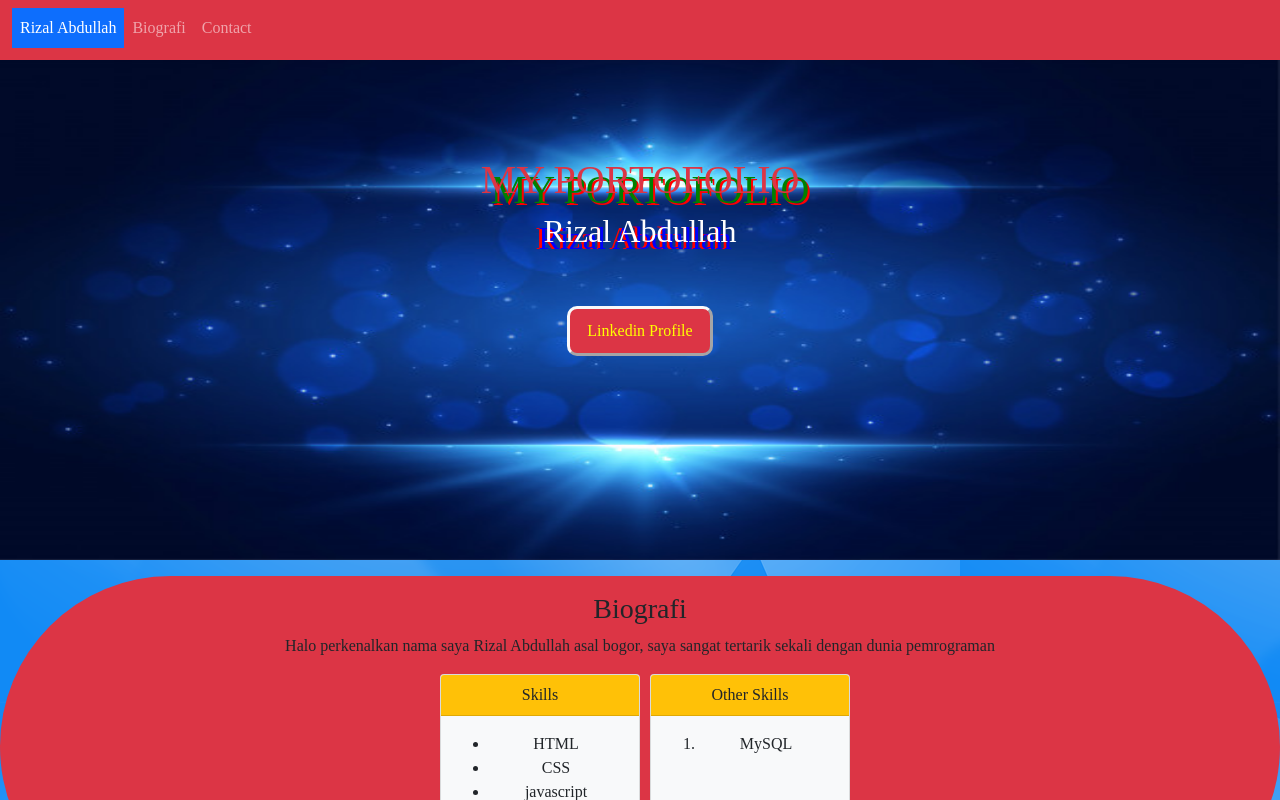
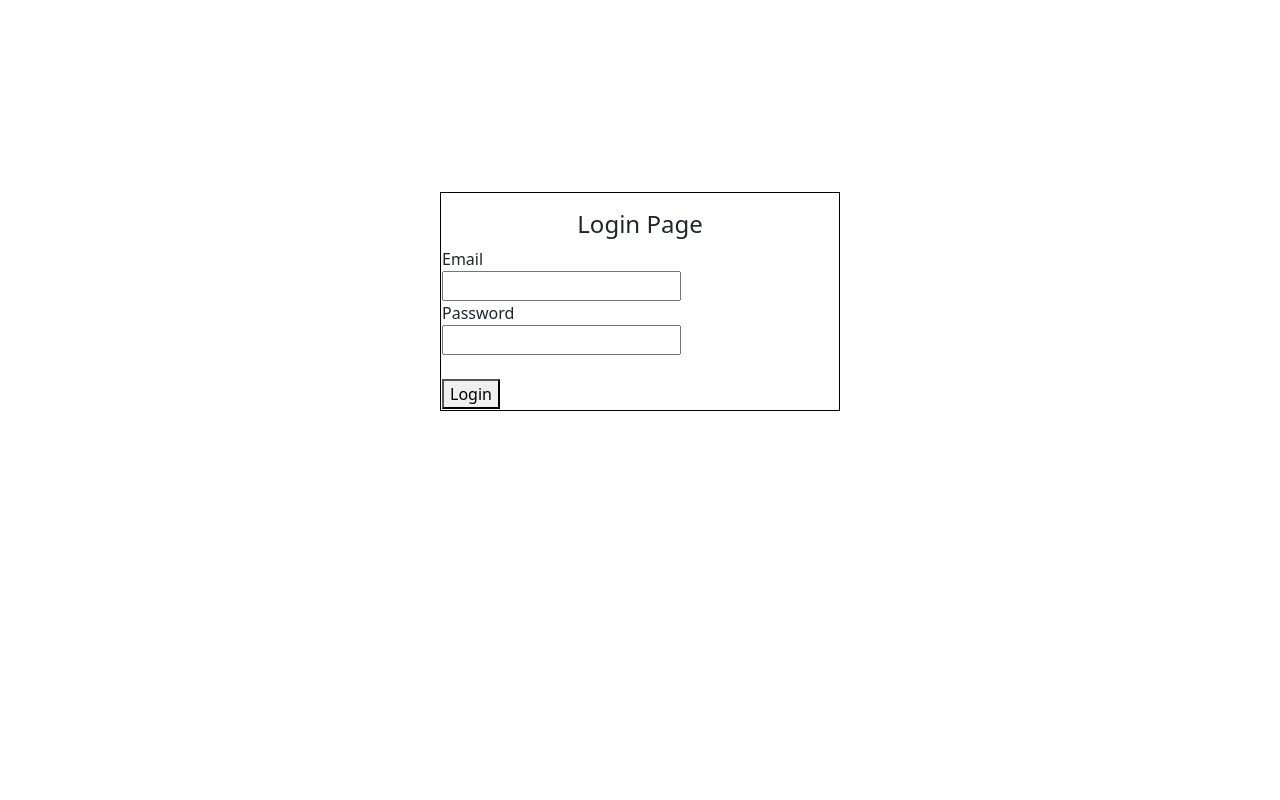
Before and after one commit to rizalabdullah/rizal-reactjs, a React (Create React App) app: page / in a window 1280 px wide. Shown: the top 800 px of the page. Built offline with nearby package versions, Linux system fonts and the light colour scheme.

Commit message:
form validasi

```diff
--- a/src/App.js
+++ b/src/App.js
@@ -1,9 +1,9 @@
- import Portofolio from "./LatihanReact/Portofolio";
+import Form from "./LatihanReact/Form";
 
 function App() {
   return (
     <div className="App">
-        <Portofolio />
+      <Form />
 
     </div>
   );
--- /dev/null
+++ b/src/LatihanReact/Form/Validation/ShowErrors.jsx
@@ -0,0 +1,15 @@
+const ShowErrors = ({errors}) => {
+    return(
+        <div>
+            <ul style={{marginLeft:`17px`,color:`red`,padding:`0px`}}>
+                {errors.map((error, i) => {
+                    return( <li key={i} >{error} </li>
+
+                    )
+                })
+                }
+            </ul>
+        </div>
+    )
+}
+export default ShowErrors;
--- /dev/null
+++ b/src/LatihanReact/Form/Validation/index.jsx
@@ -0,0 +1,87 @@
+import React from "react";
+import ShowErrors from "./ShowErrors";
+
+const Input = ({name, type, onChange}) => {
+    return(
+        <div>
+            <input type={type} name={name} onChange={e => onChange(e.target.value)} />
+       </div>
+    )
+}
+
+class Validation extends React.Component{
+    state ={
+        email:``,
+        password:``,
+        errors:[]
+
+    }
+    handleSubmit = (e) =>{
+        e.preventDefault();
+
+      const {email, password} = this.state;
+      const re = /^(([^<>()[\]\.,;:\s@\"]+(\.[^<>()[\]\.,;:\s@\"]+)*)|(\".+\"))@(([^<>()[\]\.,;:\s@\"]+\.)+[^<>()[\]\.,;:\s@\"]{2,})$/i;
+      let message = [];
+
+        if(email.length == 0){
+           message = [...message, `Email tidak boleh kosong`];
+        }
+        if(!re.test(String(email).toLowerCase()) ){
+            message = [...message, `Email tidak valid`];
+        }
+        if(password.length == 0){
+            message = [...message, `Password tidak boleh kosong`];
+        }
+        if(password.length < 9){
+            message = [...message, `Password minimal 8 digit`];
+        }
+        if(message.length > 0){
+            this.setState({
+                errors: message
+            },() => console.log(this.state.errors))
+
+        }
+       else{
+           alert(`
+               Email : ${this.state.email}
+               Password : ${this.state.password}
+           `)
+           this.setState({
+               errors:[]
+           })
+       }
+    }
+
+    render(){
+        let style ={
+           border:`solid 1px black`,
+            width:`400px`,
+            padding:`1px`,
+            margin:`15% auto`
+
+        }
+        return(
+            <div style={style}>
+                <form onSubmit={this.handleSubmit} autoComplete="off">
+                    {
+                        this.state.errors && <ShowErrors errors={this.state.errors} />
+                    }
+                    <h4 className="text-center">Login Page</h4>
+
+                        <label>Email</label> <br />
+                            <Input type="email" name="email" onChange={(value) => {
+                                this.setState({email:value})}
+                            }/>
+                        <label>Password</label> <br />
+                            <Input type="text" name="password"  onChange={(value) => {
+                                this.setState({password:value})}
+                            }/> <br />
+                        <button type="submit" >Login </button>
+
+                 </form>
+            </div>
+        )
+    }
+}
+
+export default Validation;
--- /dev/null
+++ b/src/LatihanReact/Form/index.jsx
@@ -0,0 +1,14 @@
+import React from "react";
+import Validation from "./Validation";
+
+class Form extends React.Component{
+    render(){
+        return(
+            <div>
+                <Validation />
+            </div>
+        )
+    }
+}
+
+export default Form;
```
Also changed, not shown: src/LatihanReact/RenderingVariable/Pembahasan/Conditional.jsx (added, +25 -0 lines), src/LatihanReact/RenderingVariable/Pembahasan/Perulangan.jsx (added, +26 -0 lines), src/LatihanReact/RenderingVariable/index.jsx (added, +16 -0 lines).
